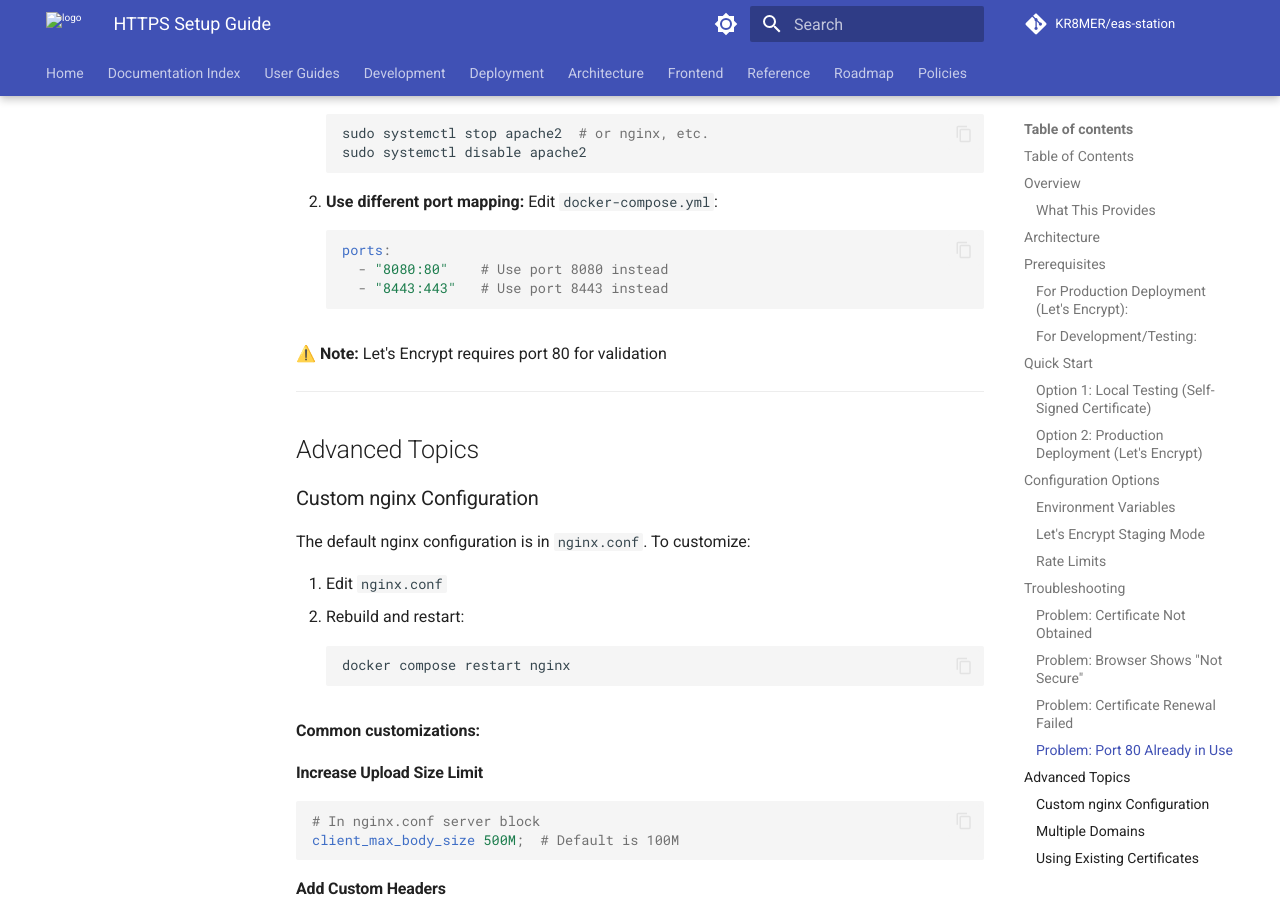
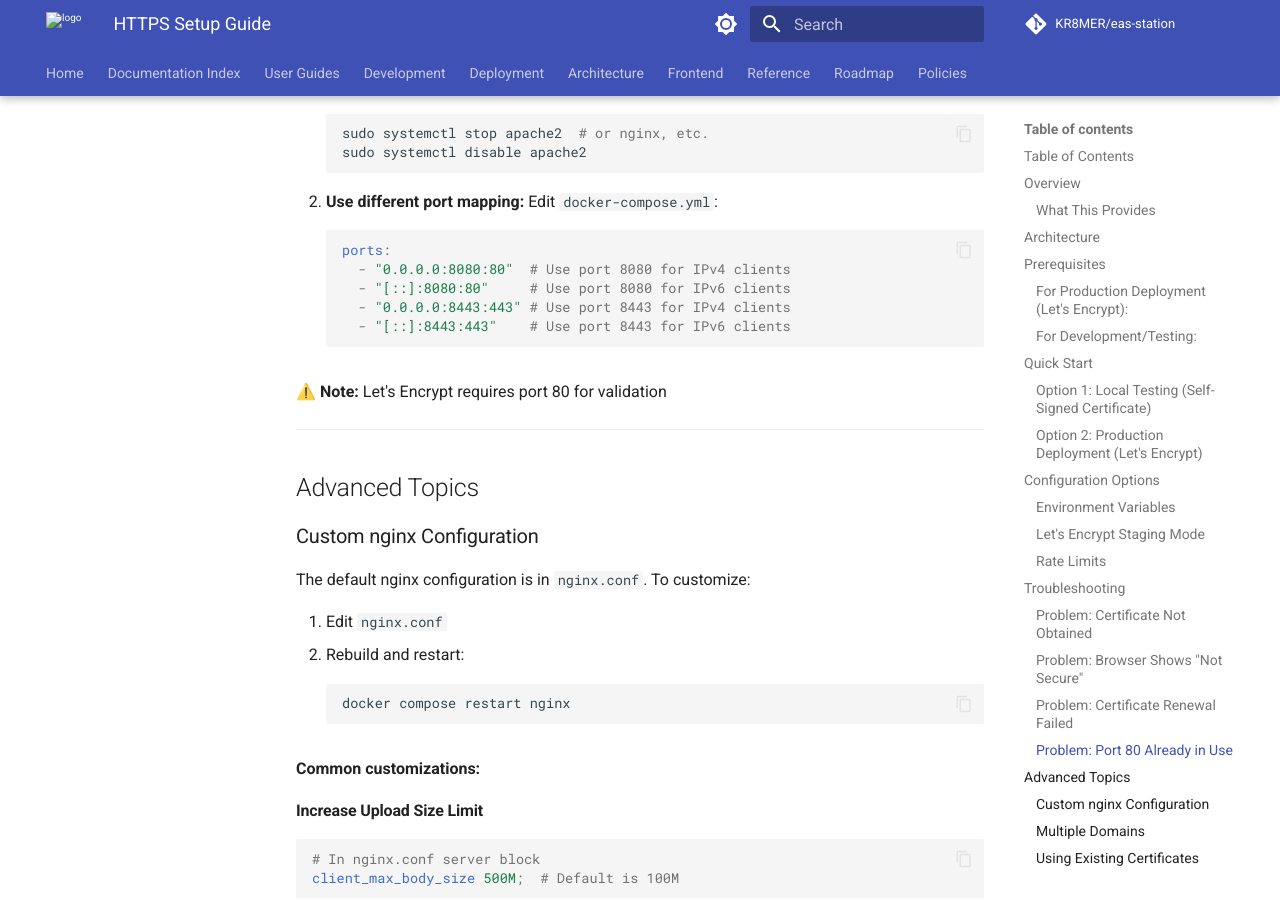
Before and after one commit to KR8MER/eas-station, an MkDocs documentation site: the page built from docs/guides/HTTPS_SETUP.md, in a window 1280 px wide and 900 px high, scrolled down 6206 px. Built offline with MkDocs 1.6.1 and Material for MkDocs 9.7.7, drawn with Linux system fonts in a browser that asks for light colours; comment, search, counter and statistics services are not loaded; the version menu is left out.

````diff
--- a/docker-compose.embedded-db.yml
+++ b/docker-compose.embedded-db.yml
@@ -17,8 +17,10 @@ services:
     image: eas-nginx:latest
     restart: unless-stopped
     ports:
-      - "80:80"    # HTTP (redirects to HTTPS)
-      - "443:443"  # HTTPS
+      - "0.0.0.0:80:80"   # HTTP (redirects to HTTPS - IPv4)
+      - "[::]:80:80"      # HTTP (redirects to HTTPS - IPv6)
+      - "0.0.0.0:443:443" # HTTPS (IPv4)
+      - "[::]:443:443"    # HTTPS (IPv6)
     volumes:
       - certbot-conf:/etc/letsencrypt
       - certbot-www:/var/www/certbot
--- a/docker-compose.yml
+++ b/docker-compose.yml
@@ -6,8 +6,10 @@ services:
     image: eas-nginx:latest
     restart: unless-stopped
     ports:
-      - "80:80"    # HTTP (redirects to HTTPS)
-      - "443:443"  # HTTPS
+      - "0.0.0.0:80:80"   # HTTP (redirects to HTTPS - IPv4)
+      - "[::]:80:80"      # HTTP (redirects to HTTPS - IPv6)
+      - "0.0.0.0:443:443" # HTTPS (IPv4)
+      - "[::]:443:443"    # HTTPS (IPv6)
     volumes:
       - certbot-conf:/etc/letsencrypt
       - certbot-www:/var/www/certbot
--- a/docs/guides/HTTPS_SETUP.md
+++ b/docs/guides/HTTPS_SETUP.md
@@ -298,8 +298,10 @@ sudo netstat -tlnp | grep :80
    Edit `docker-compose.yml`:
    ```yaml
    ports:
-     - "8080:80"    # Use port 8080 instead
-     - "8443:443"   # Use port 8443 instead
+     - "0.0.0.0:8080:80"  # Use port 8080 for IPv4 clients
+     - "[::]:8080:80"     # Use port 8080 for IPv6 clients
+     - "0.0.0.0:8443:443" # Use port 8443 for IPv4 clients
+     - "[::]:8443:443"    # Use port 8443 for IPv6 clients
    ```
 
    ⚠️ **Note:** Let's Encrypt requires port 80 for validation
````
Also changed, not shown: docs/reference/CHANGELOG.md (+1 -0 lines), 1 other file.
